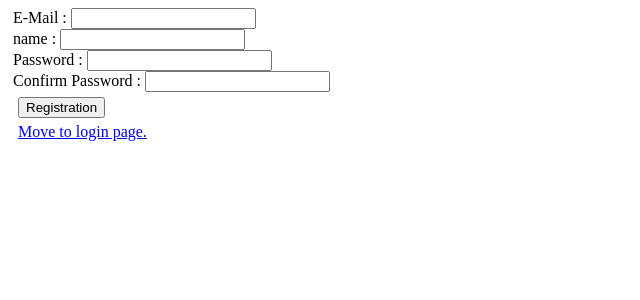
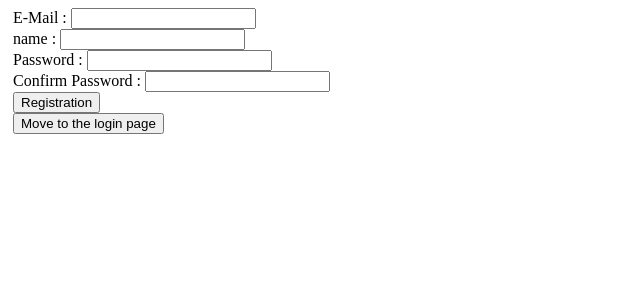
Before and after one commit to mathdwarf/tsumiki-templates, a Flask app: page /register in a window 1280 px wide. Shown: the top 300 px of the page, without its empty margins (0-640 px from the left). Run offline with Flask 2, Linux system fonts and the light colour scheme.

Commit message:
Update Layout.

```diff
--- a/flask-project/website/app/templates/index.html
+++ b/flask-project/website/app/templates/index.html
@@ -6,9 +6,9 @@
     <title>Main</title>
   </head>
   <body>
-    <div style="text-align:right; margin-right: 5px;">
+    <div style="text-align:right;">
       <p>{{name}}</p>
-      <a href="{{url_for('auth.logout')}}">Logout</a>
+      <button onclick="window.location.href='{{url_for('auth.logout')}}';">Log out</button>
     </div>
     <div>
       <p>This is the main page.</p>
--- a/flask-project/website/app/templates/registration.html
+++ b/flask-project/website/app/templates/registration.html
@@ -12,9 +12,9 @@
         <div><span>name : </span><input type="text" id="name" /></div>
         <div><span>Password : </span><input type="password" id="password" /></div>
         <div><span>Confirm Password : </span><input type="password" id="confirm" /></div>
-        <div><button id="registBtn" style="margin: 5px;">Registration</button></div>
+        <div><button id="registBtn">Registration</button></div>
       </form>
-      <div><a href="{{url_for('auth.login')}}" style="margin: 5px;">Move to login page.</a></div>
+      <button onclick="window.location.href='{{url_for('auth.login')}}';">Move to the login page</button>
     </div>
     <script>
       const email = document.getElementById('email');
```
Also changed, not shown: flask-project/website/app/templates/login.html (+4 -4 lines).
